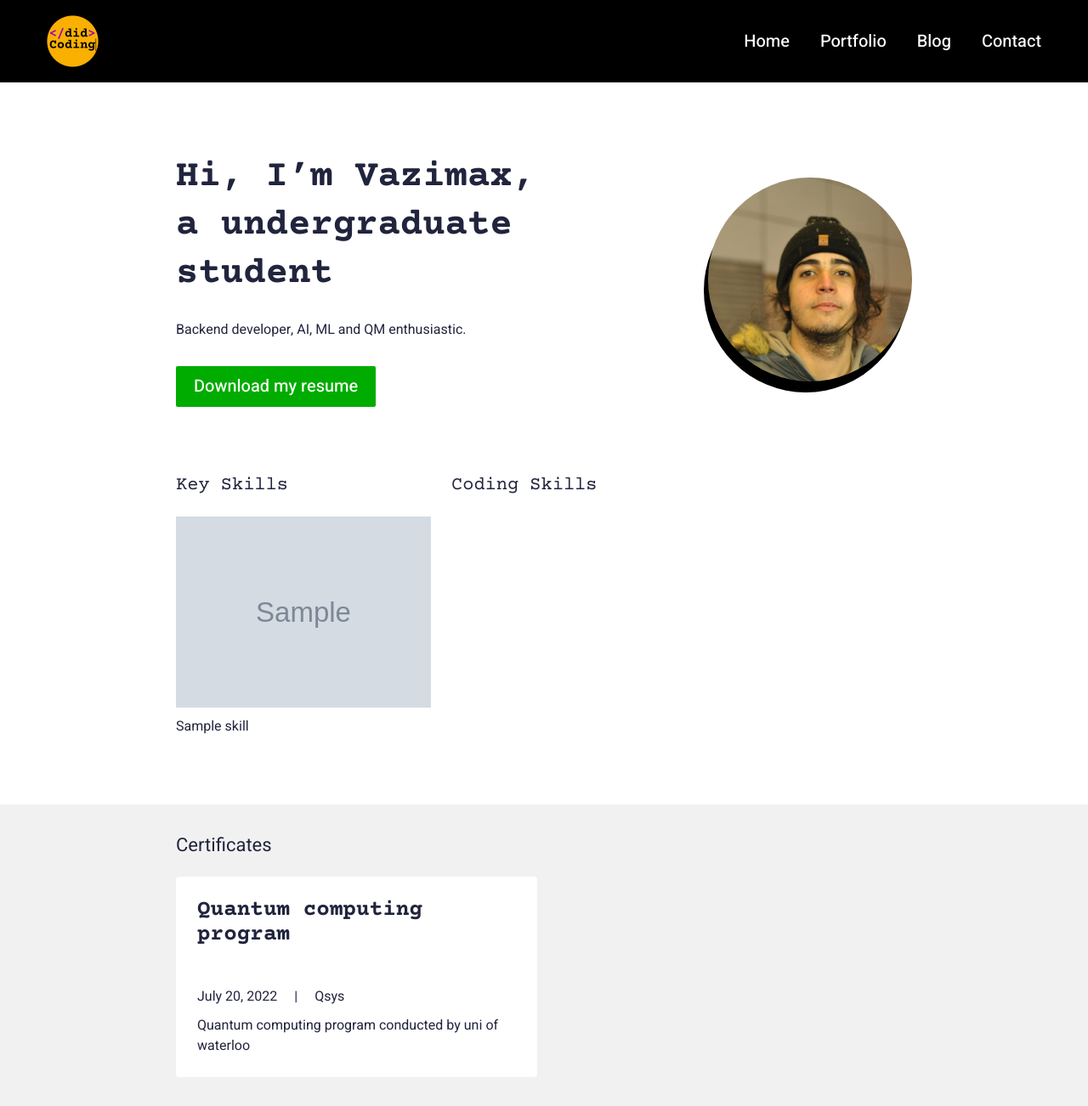
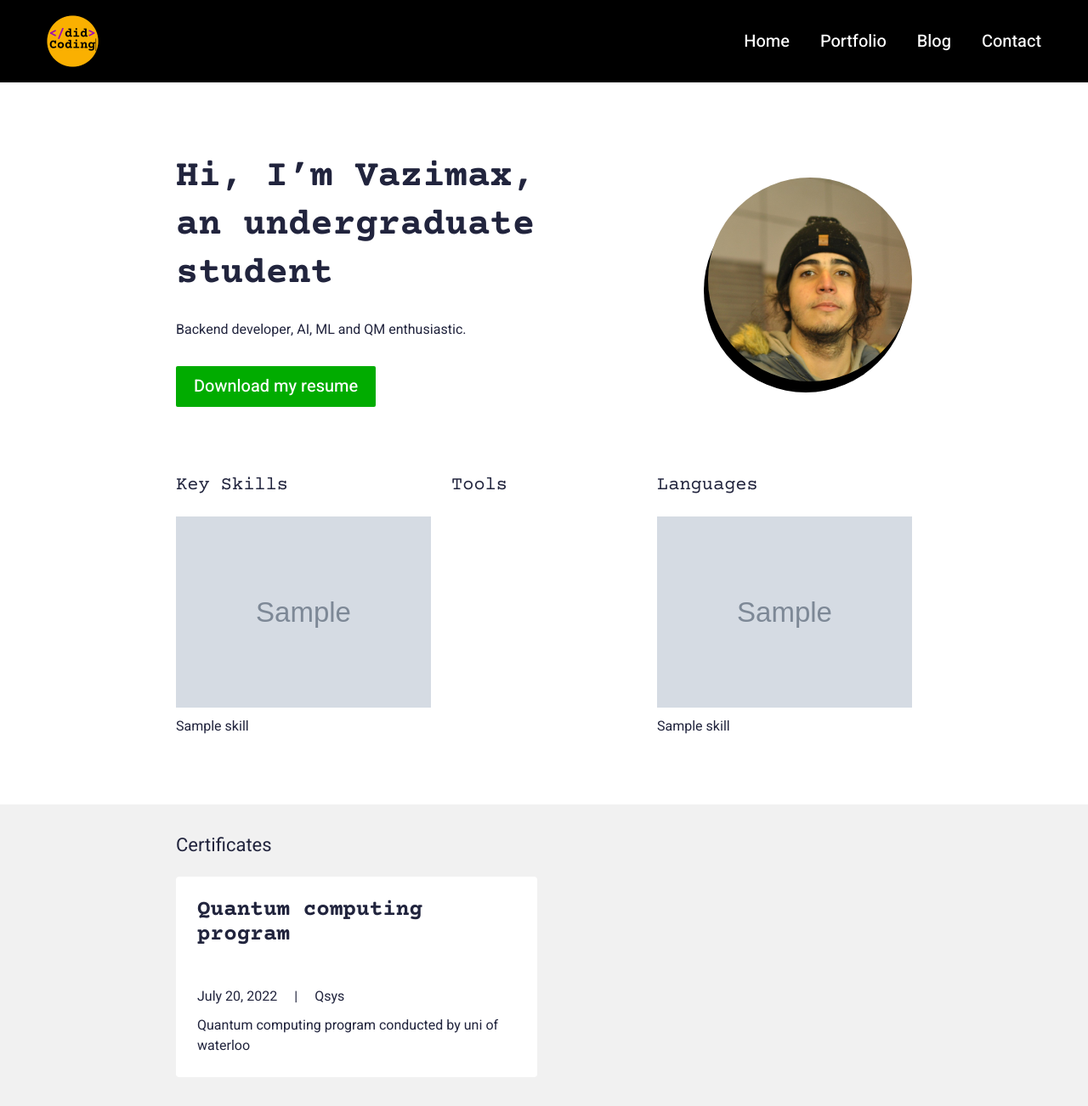
Before and after one commit to Vazimax/My_Portfolio, a Django app: template main/templates/index.html in a window 1280 px wide. Shown: the top 1302 px of the page at 85% size. Run offline with Django 4.2, Linux system fonts and the light colour scheme; a user stored in the database is signed in; data comes from the database, SQL or seed files in the repository; both versions use the stored data as it was after the commit; tables that the repository leaves empty hold one stand-in row (values such as "Sample post"); the template is opened without the code that fills it: values that come from a table or form of the project are taken from there, most other values are stand-ins (such as "Sample title", 1, 10 or a date in 2020); grey boxes marked "Sample" are stand-in pictures; some libraries are stand-ins or nearby versions.

Commit message:
updated html pages ( changed titles, fonts, styles ... )

```diff
--- a/main/templates/contact.html
+++ b/main/templates/contact.html
@@ -37,7 +37,7 @@ Start Content
       <div class="row g-4 g-md-3  align-items-center">
         <div class="col-md-6">
           <div class="bannerContent">
-            <h1 class="xlTitle pb-md-3">Contact us below</h1>
+            <h1 class="xlTitle pb-md-3">CONTACT ME</h1>
           </div>
         </div>
       </div>
--- a/main/templates/index.html
+++ b/main/templates/index.html
@@ -42,7 +42,7 @@ Start Content
         </div>
         <div class="col-md">
           <div class="bannerContent">
-            <h1 class="xlTitle pb-3">Hi, I’m {{user.username|title}}, <br> a {{user.userprofile.title}} </br></h1>
+            <h1 class="xlTitle pb-3">Hi, I’m {{user.username|title}}, <br> an {{user.userprofile.title}} </br></h1>
             <p>{{user.userprofile.bio}}</p>
             <div class="bannerBtnCol">
               <div class="row">
@@ -82,7 +82,7 @@ Start Content
           </div>
         </div>
         <div class="col-md">
-          <h3 class="smTitle pb-3">Coding Skills</h3>
+          <h3 class="smTitle pb-3">Tools</h3>
           <div class="progressCol">
             <div class="progressCard">
               {% for sk in me.userprofile.skills.all %}
@@ -104,6 +104,23 @@ Start Content
               {% endfor %}
 
             </div>
+          </div>
+        </div>
+        <div class="col-md-auto">
+          <div class="keySkillCol">
+            <h3 class="smTitle pb-3">Languages</h3>
+            {% for sk in user.userprofile.skills.all %}
+            {% if sk.is_key_skill %}
+            <div class="keySkillCard">
+              {% if sk.image %}
+              <div class="ksIconCol">
+                <img src="{{sk.image.url}}" alt="...">
+              </div>
+              {% endif %}
+              <span class="ksText">{{sk.name}}</span>
+            </div>
+            {% endif %}
+            {% endfor %}
           </div>
         </div>
       </div>
--- a/main/templates/portfolio.html
+++ b/main/templates/portfolio.html
@@ -37,7 +37,7 @@ Start Content
       <div class="row g-4 g-md-3  align-items-center">
         <div class="col-md-6">
           <div class="bannerContent">
-            <h1 class="xlTitle pb-md-3">See my recent projects below</h1>
+            <h1 class="xlTitle pb-md-3">CHECK MY RECENT PROJECTS</h1>
           </div>
         </div>
       </div>
--- a/main/views.py
+++ b/main/views.py
@@ -77,6 +77,8 @@ def blog(request):
 		'title': "Blog"
 	}
 
+	return render(request, 'blog.html', context)
+
 
 class BlogDetailView(generic.DetailView):
 	model = Blog
```
Also changed, not shown: main/templates/blog.html (+5 -5 lines), db.sqlite3.
